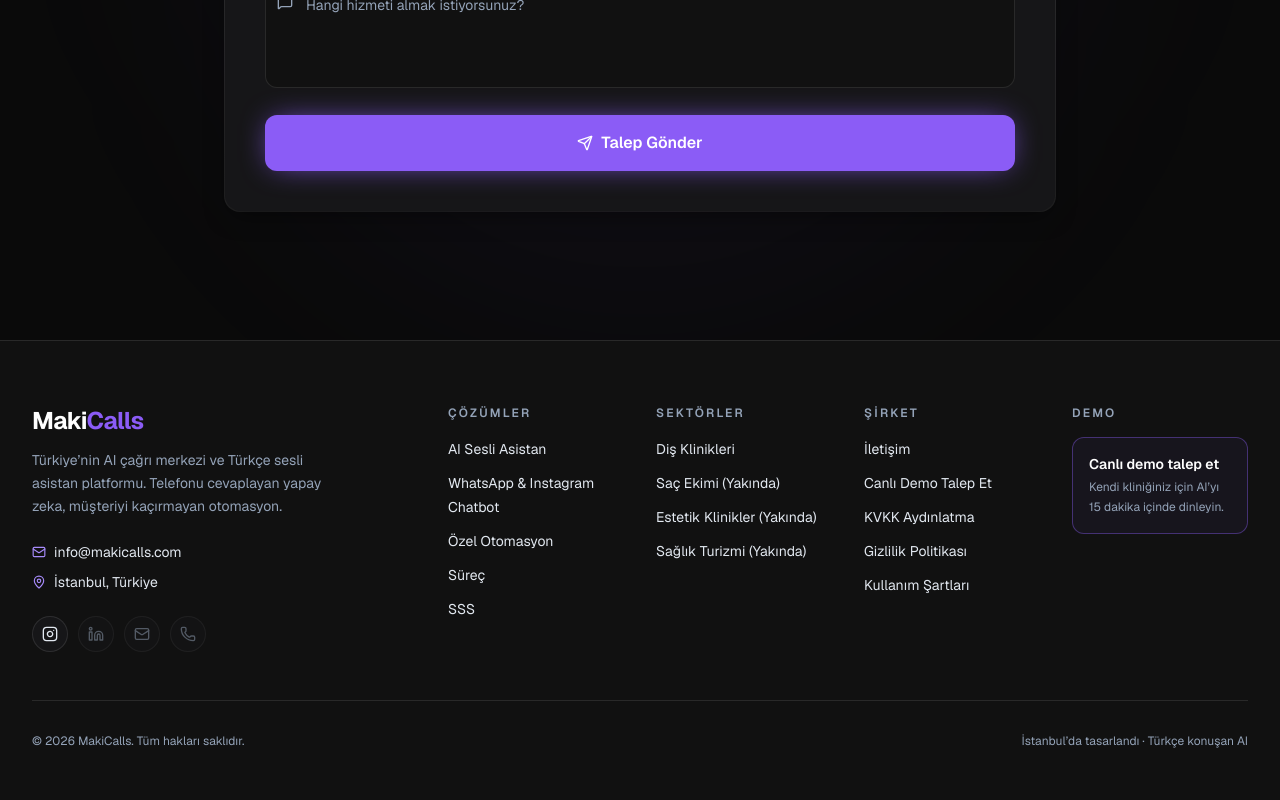
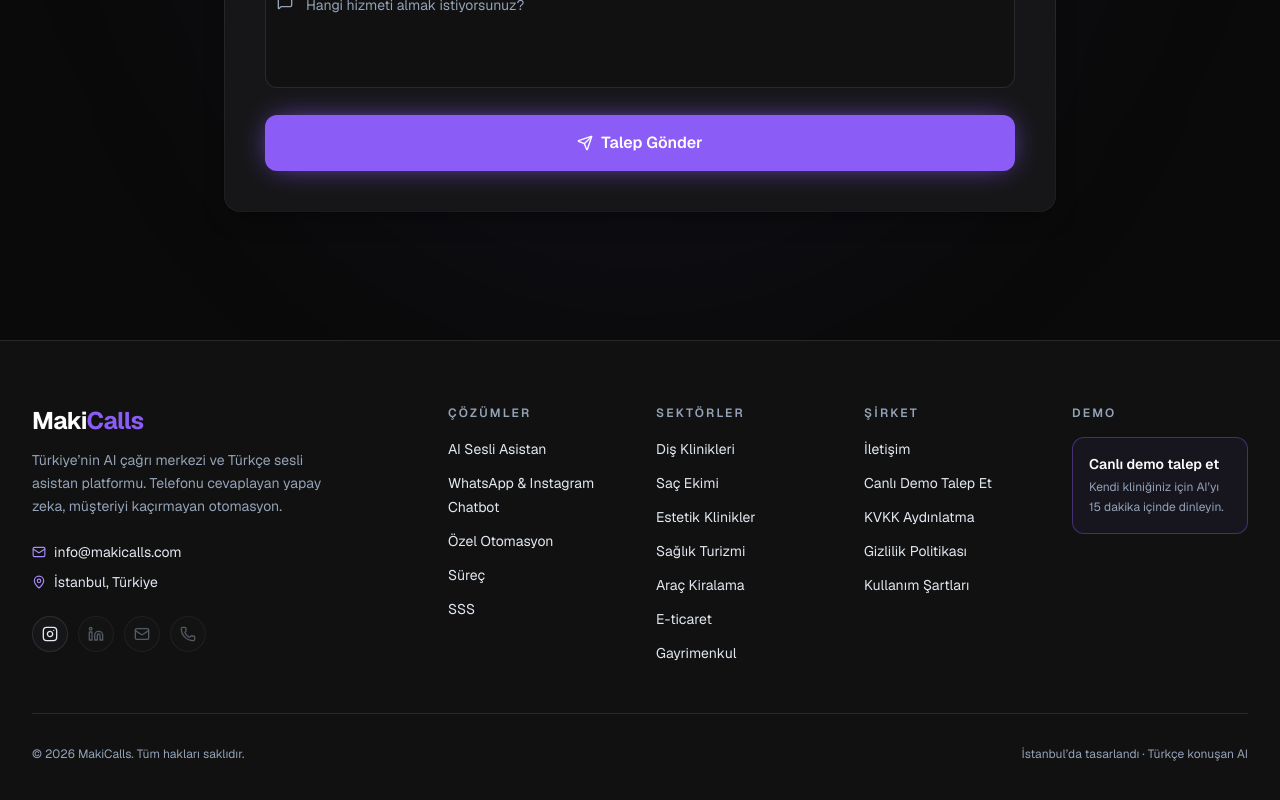
Before and after one commit to automind00/Makicalls-website, a Next.js app: page / in a window 1280 px wide. Shown: the part 10658-11458 px from the top of the page. Built offline with nearby package versions, Linux system fonts and the light colour scheme.

Commit message:
footer: Yakinda etiketlerini kaldir + yeni sektorleri ekle (Arac Kiralama, E-ticaret, Gayrimenkul)

```diff
--- a/components/sections/footer.tsx
+++ b/components/sections/footer.tsx
@@ -58,9 +58,12 @@
     title: "Sektörler",
     links: [
       { label: "Diş Klinikleri", href: "/dis-klinikleri" },
-      { label: "Saç Ekimi (Yakında)", href: "/#sektorler" },
-      { label: "Estetik Klinikler (Yakında)", href: "/#sektorler" },
-      { label: "Sağlık Turizmi (Yakında)", href: "/#sektorler" },
+      { label: "Saç Ekimi", href: "/#sektorler" },
+      { label: "Estetik Klinikler", href: "/#sektorler" },
+      { label: "Sağlık Turizmi", href: "/#sektorler" },
+      { label: "Araç Kiralama", href: "/#sektorler" },
+      { label: "E-ticaret", href: "/#sektorler" },
+      { label: "Gayrimenkul", href: "/#sektorler" },
     ],
   },
   {
```
